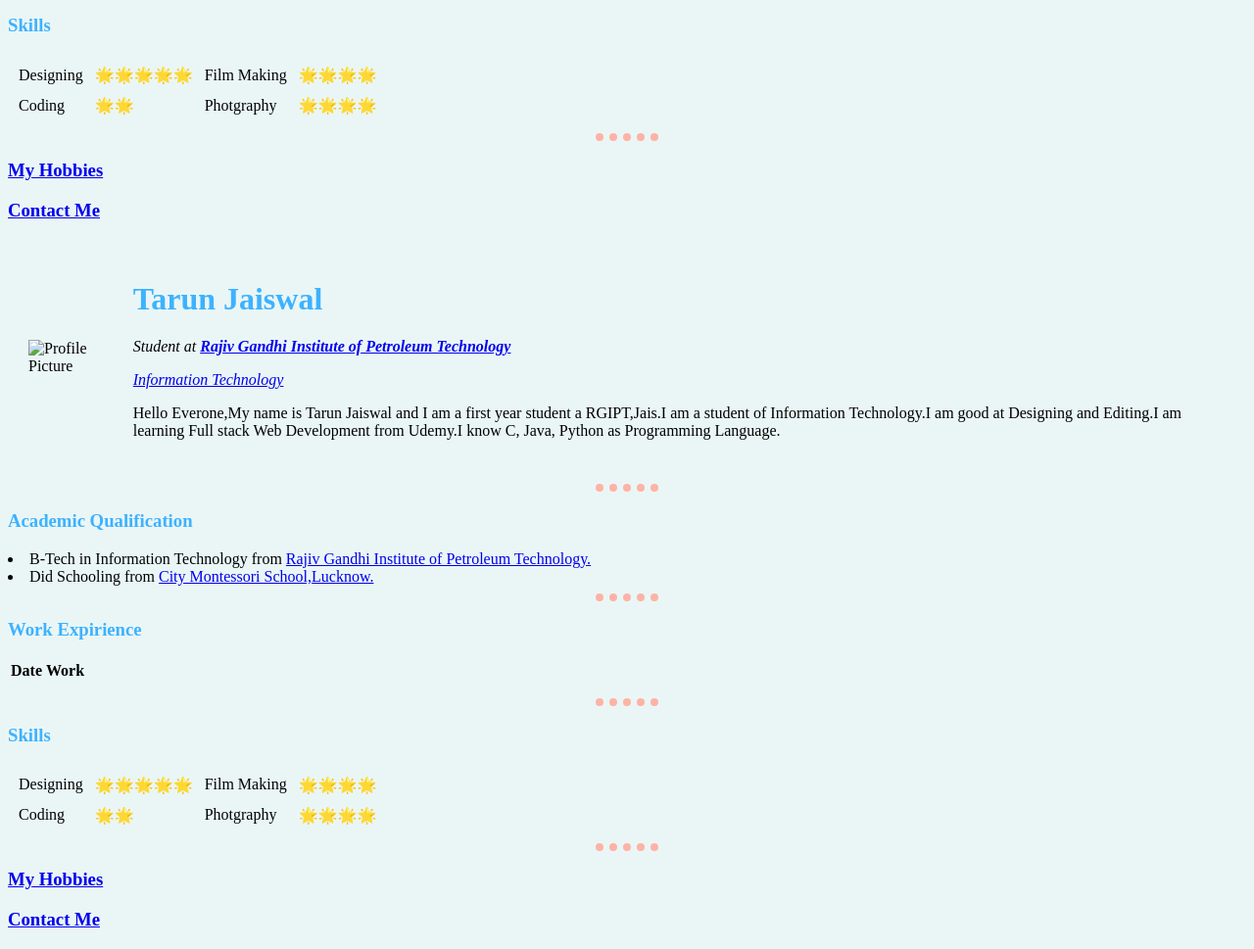
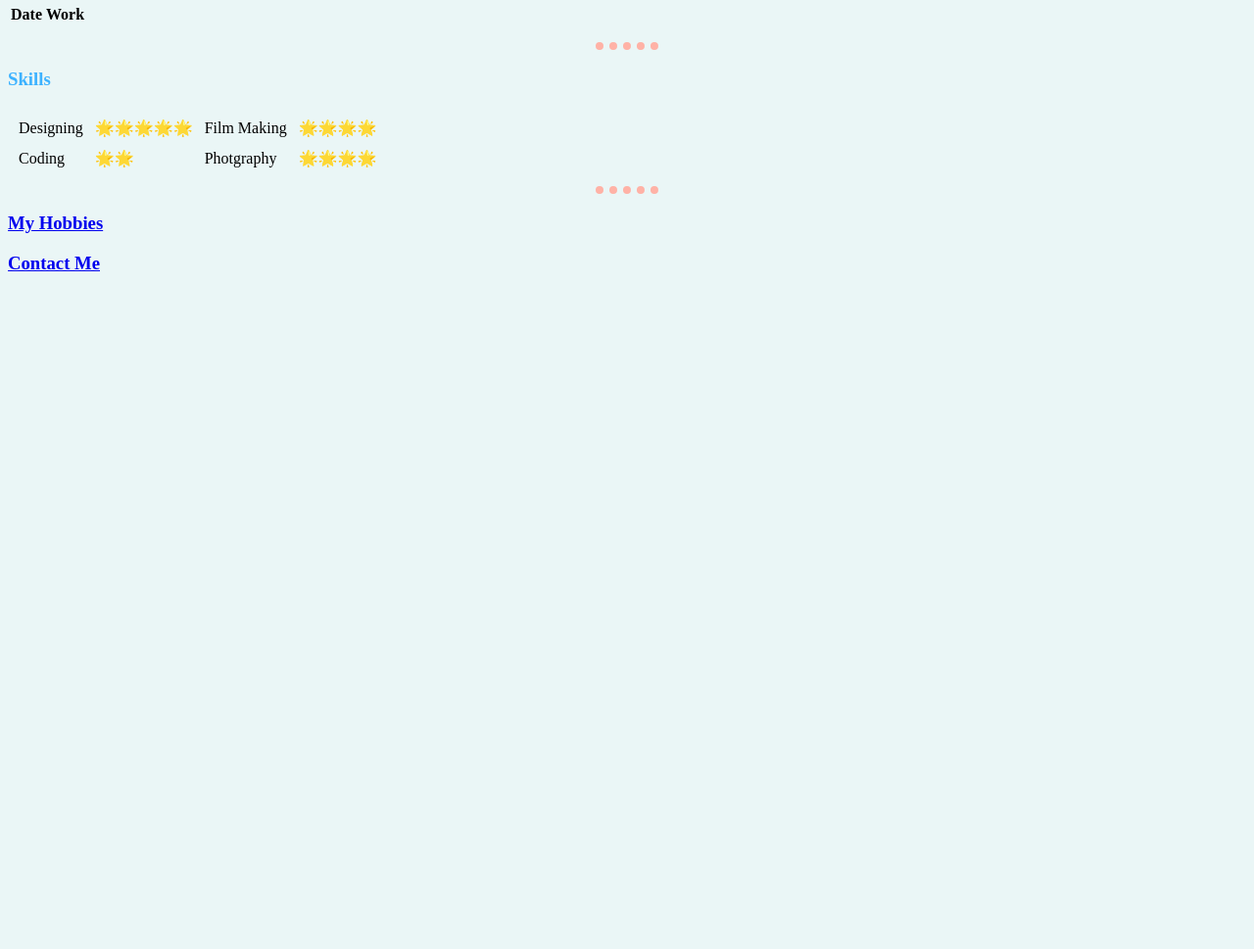
Before and after one commit to tarun-2002/cv, a plain HTML site: page index.html in a window 1280 px wide. Shown: the part 488-1457 px from the top of the page at 98% size. After the commit the page ends 800 px from the top, so only its background shows below. Drawn offline with Linux system fonts and the light colour scheme; files that its build step writes are made by us from their sources; files whose address does not match are found by name.

Commit message:
Update index.html

```diff
--- a/index.html
+++ b/index.html
@@ -61,67 +61,3 @@
            <h3><strong><a href = "contact.html">Contact Me</a></strong></h3>
 
 </body>
-</html><!DOCTYPE html>
-<html lang="en">
-<head>
-    <meta charset="UTF-8">
-    <title>Tarun's Personal site</title>
-    <link rel="stylesheet" href="/css/styles.css">
-</head>
-<body>
-    <table cellspacing = "20">
-        <tr>
-            <td><img src = "images/IMG-20210827-WA0025-modified.png" alt = "Profile Picture"></td>
-            <td>
-                <h1>Tarun Jaiswal</h1>
-                <p><em>Student at <strong><a href="https://www.rgipt.ac.in/">Rajiv Gandhi Institute of Petroleum Technology</a></strong></em></p>
-                <em><a href ="https://rgipt.ac.in/dumpost/en/en-information-technology-newly-lunched">Information Technology</a></em>
-                <p>Hello Everone,My name is Tarun Jaiswal and I am a first year student a RGIPT,Jais.I am a student of Information Technology.I am good at Designing and Editing.I am learning Full stack Web Development from Udemy.I know C, Java, Python as Programming Language.</p>
-            </td>
-        </tr>
-    </table>
-    <hr>
-    <h3>Academic Qualification</h3
-            <ul>
-               <li>B-Tech in Information Technology from <a href="https://www.rgipt.ac.in/">Rajiv Gandhi Institute of Petroleum Technology.</a></li>
-               <li>Did Schooling from <a href = "http://www.cmseducation.org/">City Montessori School,Lucknow.</a></li>
-            </ul>
-            <hr>
-            <h3>Work Expirience</h3>
-            <table>
-                <thead>
-                    <tr>
-                        <th>Date</th>
-                        <th>Work</th>
-                    </tr>
-                </thead>
-                <tr>
-                    <td></td>
-                    <td></td>
-                </tr>
-                <tr>
-                    <td></td>
-                    <td></td>
-                </tr>
-            </table>
-            <hr>
-            <h3>Skills</h3>
-            <table cellspacing="10">
-                <tr>
-                    <td>Designing</td>
-                    <td>🌟🌟🌟🌟🌟</td>
-                    <td>Film Making</td>
-                    <td>🌟🌟🌟🌟</td>
-                </tr>
-                <tr>
-                    <td>Coding</td>
-                    <td>🌟🌟</td>
-                    <td>Photgraphy</td>
-                    <td>🌟🌟🌟🌟</td>
-            </table>
-            <hr>
-           <h3><strong><a href ="hobbies.html">My Hobbies</a></strong></h3>
-           <h3><strong><a href = "contact.html">Contact Me</a></strong></h3>
-
-</body>
-</html>
```
